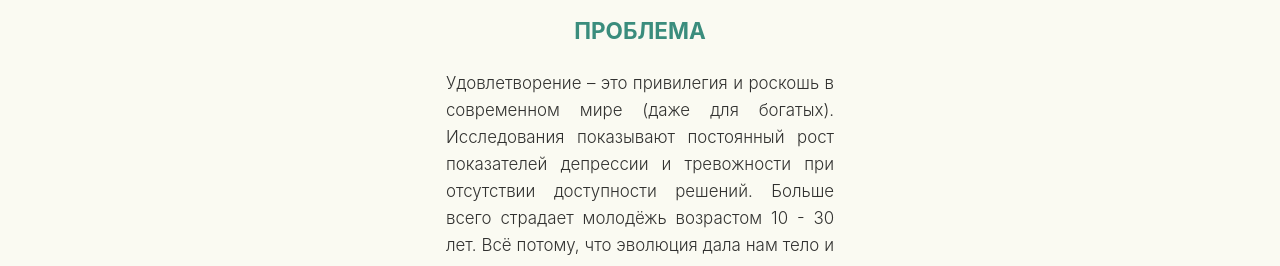
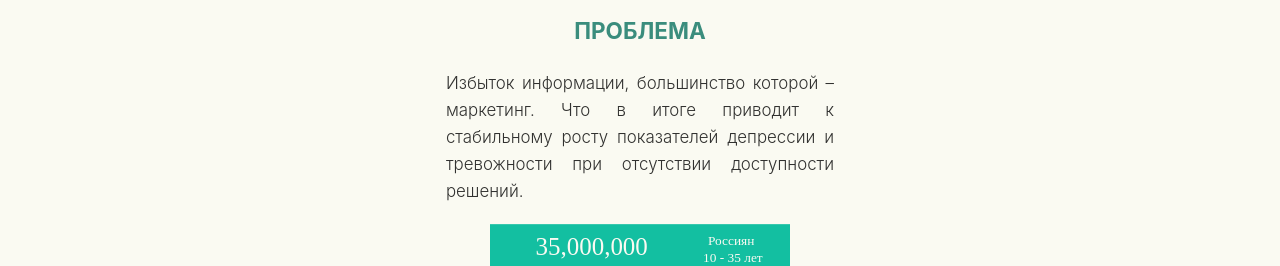
Before and after one commit to metalowner/amy-ver-2, a Vue app: page / in a window 1280 px wide. Shown: the part 667-933 px from the top of the page. Built offline with nearby package versions, Linux system fonts and the light colour scheme; no server answers.

Commit message:
home page text small edit

```diff
--- a/src/views/HomeView.vue
+++ b/src/views/HomeView.vue
@@ -6,10 +6,8 @@
     <div class="interest">
       <h2>Проблема</h2>
       <p class="subHeader">
-        Удовлетворение – это привилегия и роскошь в современном мире (даже для богатых).
-        Исследования показывают постоянный рост показателей депрессии и тревожности при отсутствии
-        доступности решений. Больше всего страдает молодёжь возрастом 10 - 30 лет. Всё потому, что
-        эволюция дала нам тело и разум, но не дала инструкцию.
+        Избыток информации, большинство которой – маркетинг. Что в итоге приводит к стабильному
+        росту показателей депрессии и тревожности при отсутствии доступности решений.
       </p>
       <div class="stats"></div>
     </div>
```
